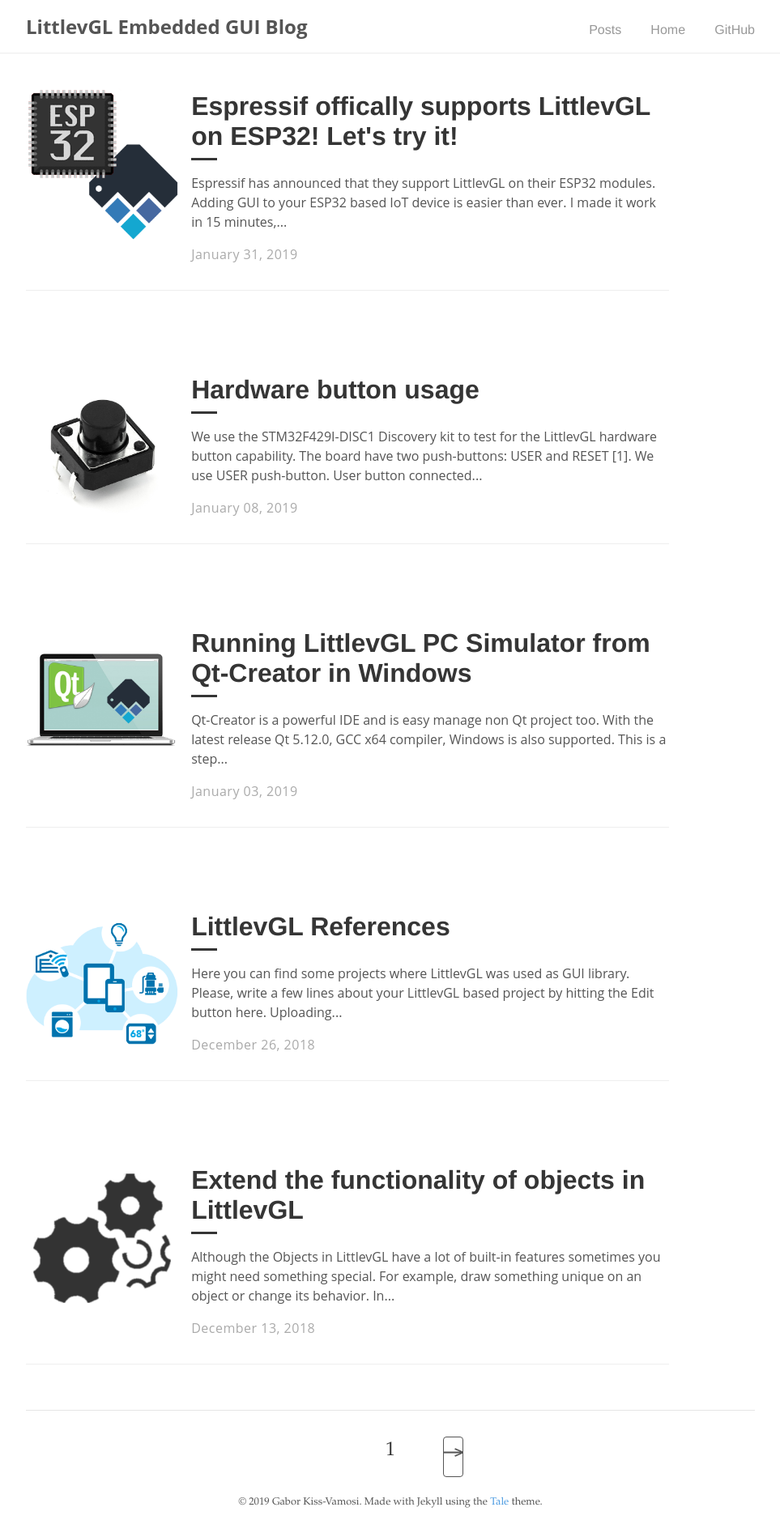
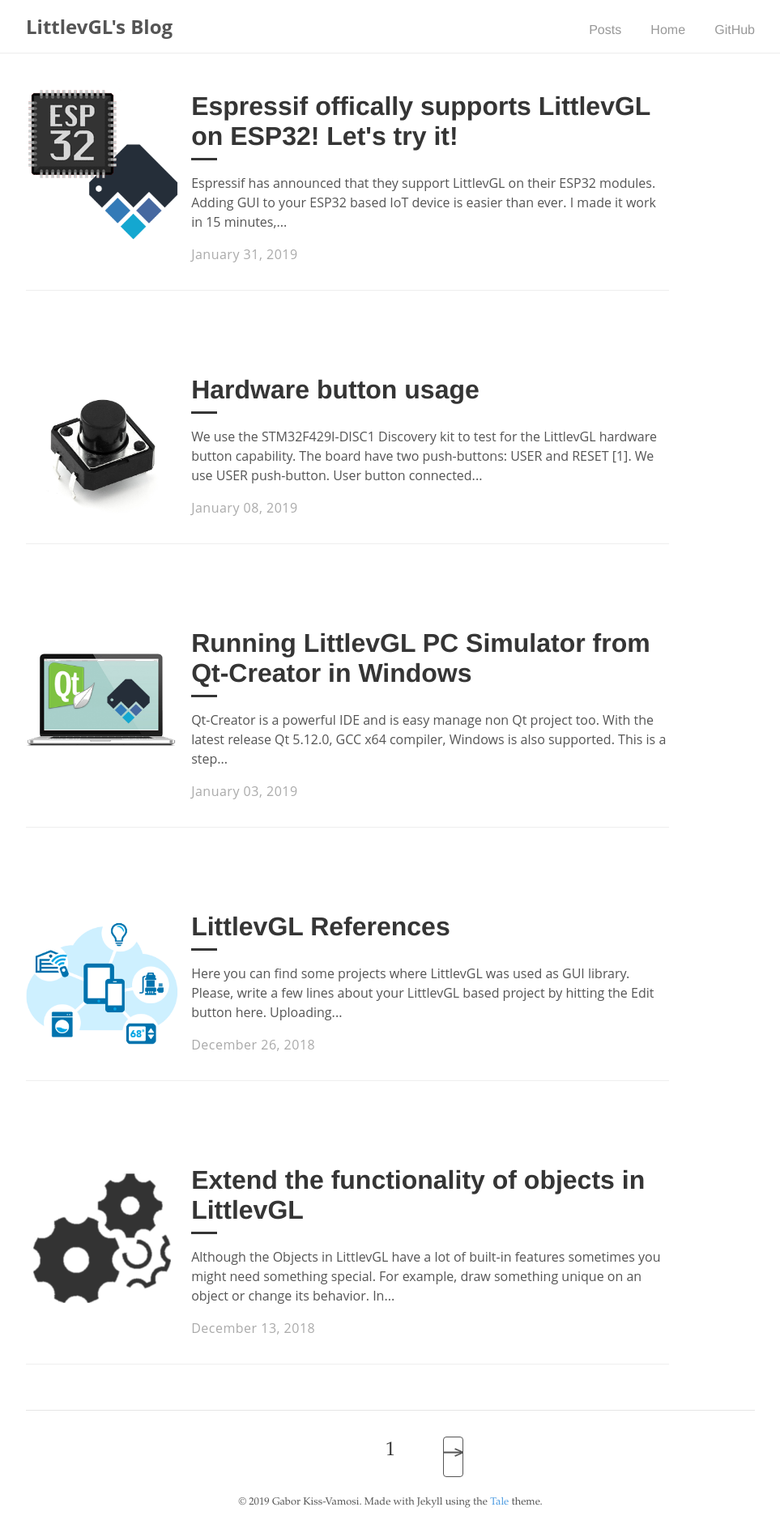
Before and after one commit to lvgl/blog, a Jekyll site: the page built from index.html, in a window 1280 px wide. Shown: the whole page at 81% size, without its empty margins (158-1121 px from the left). Built offline with Jekyll 4.4.1, drawn with Linux system fonts in a browser that asks for light colours; the list of posts is cut into pages by our own code.

Commit message:
change blog title

```diff
--- a/_config.yml
+++ b/_config.yml
@@ -1,5 +1,5 @@
 # Site settings
-title:          LittlevGL Embedded GUI Blog
+title:          LittlevGL's Blog
 description:    "News and Tutorials for Embedded GUI Enthusiasts: Release notes of LittlevGL, Tutorials, Poring guides, Development board and microcontroller test, ideas, tips and tricks and more."
 
 # Site settings
```
